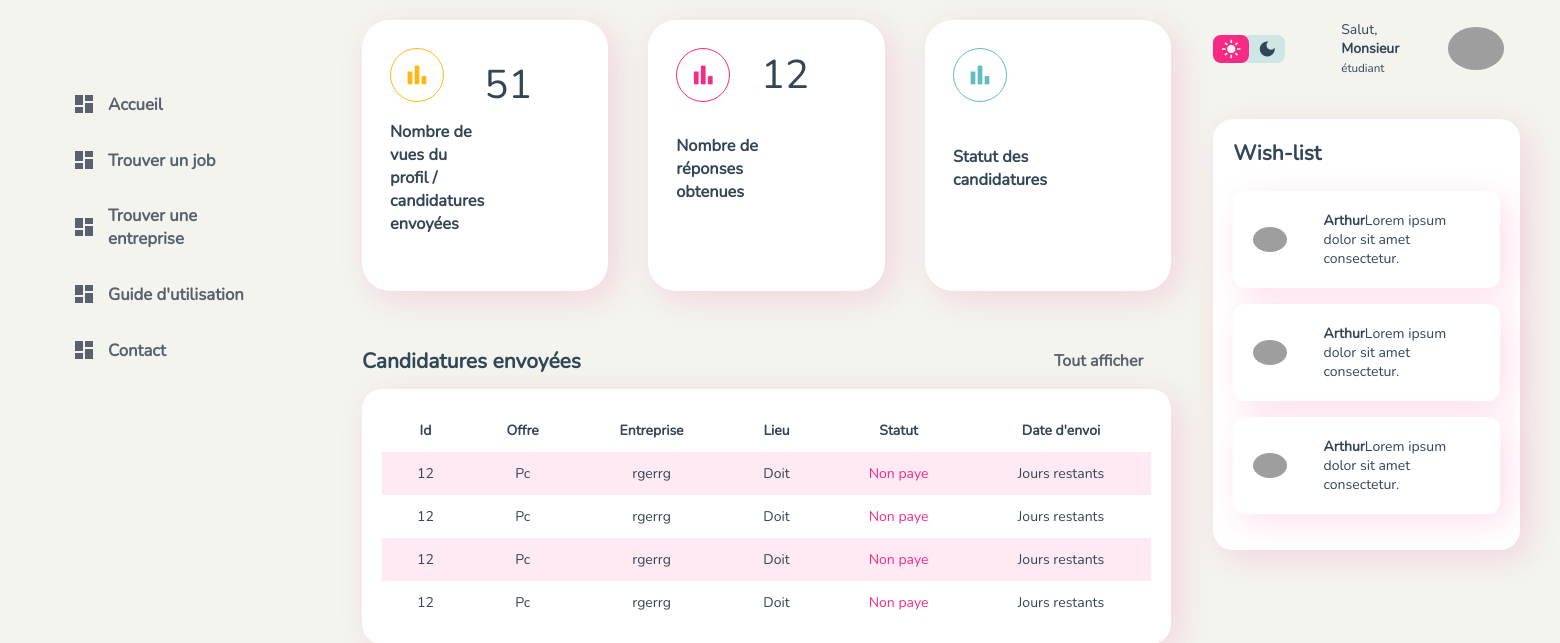
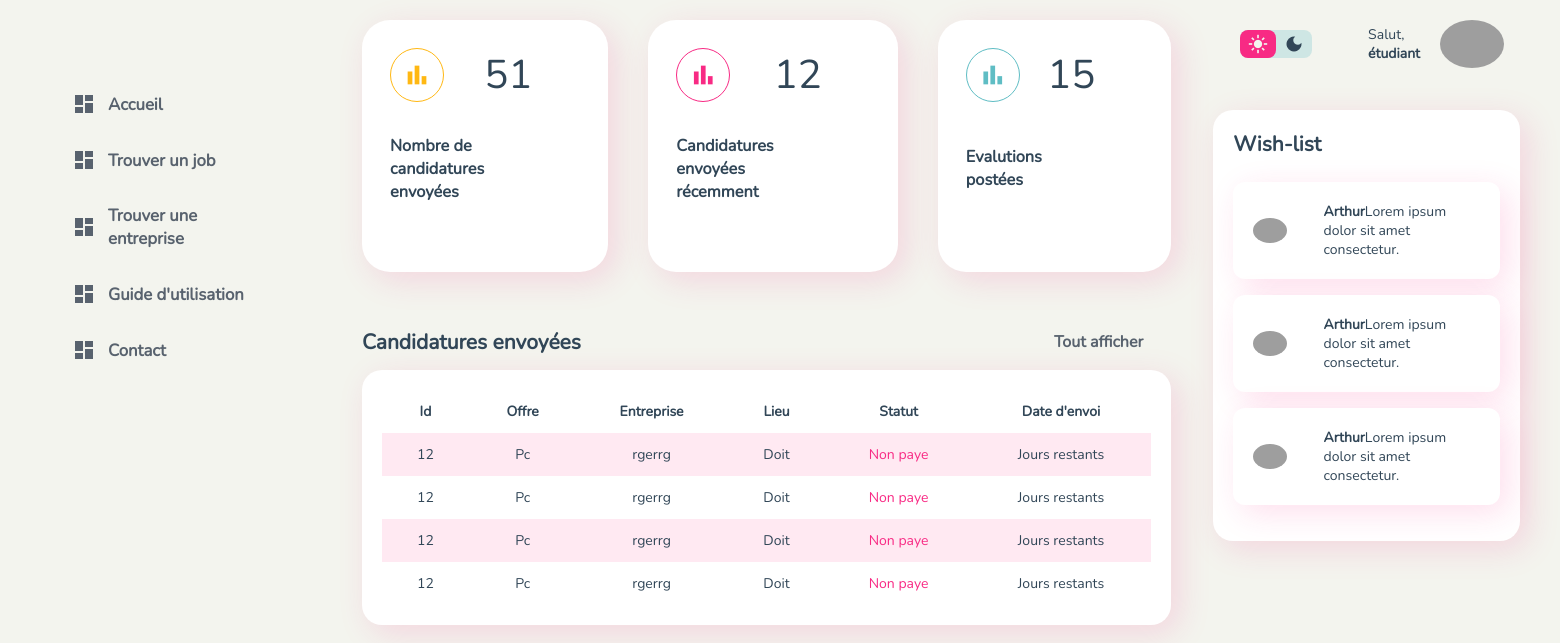
Before and after one commit to MajorBananaa/Projet_WEB_Equipe4, a PHP site: page /dashboard in a window 1560 px wide. Shown: the top 643 px of the page. Run offline with PHP 8.4, Linux system fonts and the light colour scheme; the visitor is signed in with stand-in values (Sample User, id 1); grey boxes are pictures that could not be loaded.

Commit message:
v1 modif dashboard.twig

```diff
--- a/src/Views/dashboard.html.twig
+++ b/src/Views/dashboard.html.twig
@@ -3,7 +3,7 @@
     <head>
         <meta charset="UTF-8">
         <meta name="viewport" content="width=device-width, initial-scale=1.0">
-        <title>Dashboard - StageFinder</title>
+        <title>Dashboard</title>
         <link href="https://fonts.googleapis.com/icon?family=Material+Icons+Sharp" rel="stylesheet">
         <link rel="stylesheet" href="assets/dashboard.css">
         <link rel="stylesheet" href="assets/dashboard-responsive.css">
@@ -23,7 +23,7 @@
                 <div class="sidebar">
                     <ul class="list-items">
                         <li class="items">
-                            <a href="index.html">
+                            <a href="/">
                                 <span class="material-icons-sharp">
                                     dashboard
                                 </span>
@@ -74,7 +74,7 @@
                             </div>
                             <div class="card-body">
                                 <div class="card-info">
-                                    <h3>Nombre de vues du profil / candidatures envoyées</h3>
+                                    <h3>Nombre de candidatures envoyées</h3>
                                 </div>
                                 <div class="card-progress">
                                     <svg width="96" height="96" class="stroke-yellow">
@@ -96,7 +96,7 @@
                             </div>
                             <div class="card-body">
                                 <div class="card-info">
-                                    <h3>Nombre de réponses obtenues</h3>
+                                    <h3>Candidatures envoyées récemment</h3>
                                 </div>
                                 <div class="card-progress">
                                     <svg width="96" height="96" class="stroke-fuscha">
@@ -120,12 +120,15 @@
                             </div>
                             <div class="card-body">
                                 <div class="card-info">
-                                    <h3>Statut des candidatures</h3>
+                                    <h3>Evalutions postées</h3>
                                 </div>
                                 <div class="card-progress">
                                     <svg width="96" height="96" class="stroke-cyan">
                                         <circle id="circle3" cx="38" cy="38" r="36"></circle>
                                     </svg>
+                                    <div class="percentage">
+                                        <p>15</p>
+                                    </div>
                                 </div>
                             </div>
                             <div class="card-footer">
@@ -203,8 +206,8 @@
 
                     <div class="profile">
                         <div class="profile-info">
-                            <p>Salut, <strong>Monsieur</strong></p>
-                            <small>étudiant</small>
+                            <p>Salut,</p>
+                            <strong>étudiant</strong>
                         </div>
                         <div class="profile-image">
                             <img src="#" alt="" width="100%"> <!---Image à rajouter-->
```
